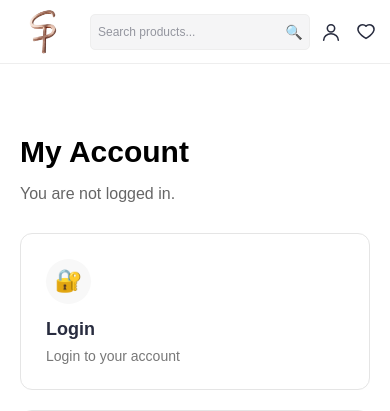
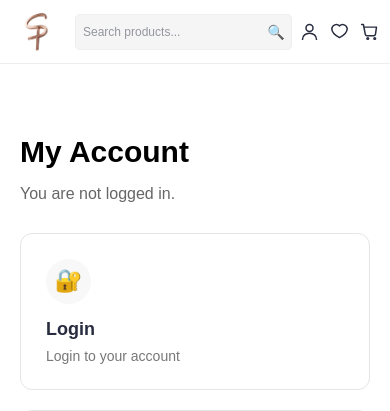
Before and after one commit to shivshantshivam/PS-COLLECTION, a Flask app: page /Account in a window 390 px wide. Shown: the top 411 px of the page. Run offline with Flask 3, Linux system fonts and the light colour scheme.

Commit message:
Fix mobile header icons

```diff
--- a/static/css/Aa_Main.css
+++ b/static/css/Aa_Main.css
@@ -14,12 +14,9 @@
 @import url("home.css");
 @import url("recommendations.css");
 @import url("admin_users.css");
-@import url("admin_products.css");
 
 
-/* =========================================================
-   GLOBAL
-========================================================= */
+/* GLOBAL */
 
 * {
     box-sizing: border-box;
--- a/static/css/header.css
+++ b/static/css/header.css
@@ -277,129 +287,86 @@ header .search-box button {
     }
 }
 
-.admin-link .header-icon svg {
-    width: 22px;
-    height: 22px;
-    stroke-width: 2.5;
-}
 
-/* MOBILE HEADER */
+/* MOBILE */
+
 @media (max-width: 600px) {
 
     header {
         height: 64px;
-        padding: 0 10px;
-        gap: 8px;
+        padding: 0 8px;
+        gap: 5px;
     }
 
-    /* Logo */
     header h2 {
         flex-shrink: 0;
     }
 
     .logo-img {
-        width: 72px;
+        width: 62px;
     }
 
-    /* Hide category navigation on mobile */
+    /* Hide category navigation */
+
     .left-nav {
         display: none;
     }
 
 
     /* Right side */
+
     .right-nav {
         margin-left: auto;
-        gap: 7px;
+
+        flex: 1;
         min-width: 0;
+
+        gap: 4px;
     }
 
 
     /* Search */
+
     header .search-box {
-        width: 220px;
+        width: auto;
+        flex: 1;
+        min-width: 0;
+
         height: 36px;
-        flex-shrink: 1;
     }
 
     header .search-box input {
         min-width: 0;
+
         padding: 0 7px;
+
         font-size: 12px;
-    }
-
-    header .search-box input::placeholder {
-        color: #94969f;
     }
 
     header .search-box button {
         width: 30px;
+        min-width: 30px;
+
+        padding: 0;
+
         font-size: 14px;
-        padding: 0;
     }
 
 
-    /* Account / Wishlist / Cart / Admin */
+    /* All header icons */
+
     .header-icon-link {
-        min-width: 28px;
-        width: 28px;
+        width: 26px;
+        min-width: 26px;
+        max-width: 26px;
+
+        flex-shrink: 0;
+
         gap: 0;
     }
 
     .header-icon-link > span:last-child {
         display: none;
-    }
-
-    .header-icon {
-        width: 28px;
-        height: 28px;
-    }
-
-    .header-icon svg {
-        width: 22px;
-        height: 22px;
-    }
-
-    .admin-link .header-icon svg {
-        width: 21px;
-        height: 21px;
-    }
-}
-
-
-/* Extra small phones */
-@media (max-width: 360px) {
-
-    header {
-        padding: 0 7px;
-        gap: 5px;
-    }
-
-    .logo-img {
-        width: 65px;
-    }
-
-    .right-nav {
-        gap: 5px;
-    }
-
-    header .search-box {
-        width: 82px;
-    }
-
-    header .search-box input {
-        padding: 0 5px;
-        font-size: 11px;
-    }
-
-    header .search-box button {
-        width: 26px;
-        font-size: 13px;
-    }
-
-    .header-icon-link {
-        min-width: 26px;
-        width: 26px;
     }
 
     .header-icon {
```
Also changed, not shown: other parts of static/css/header.css (+71 -7 lines).
